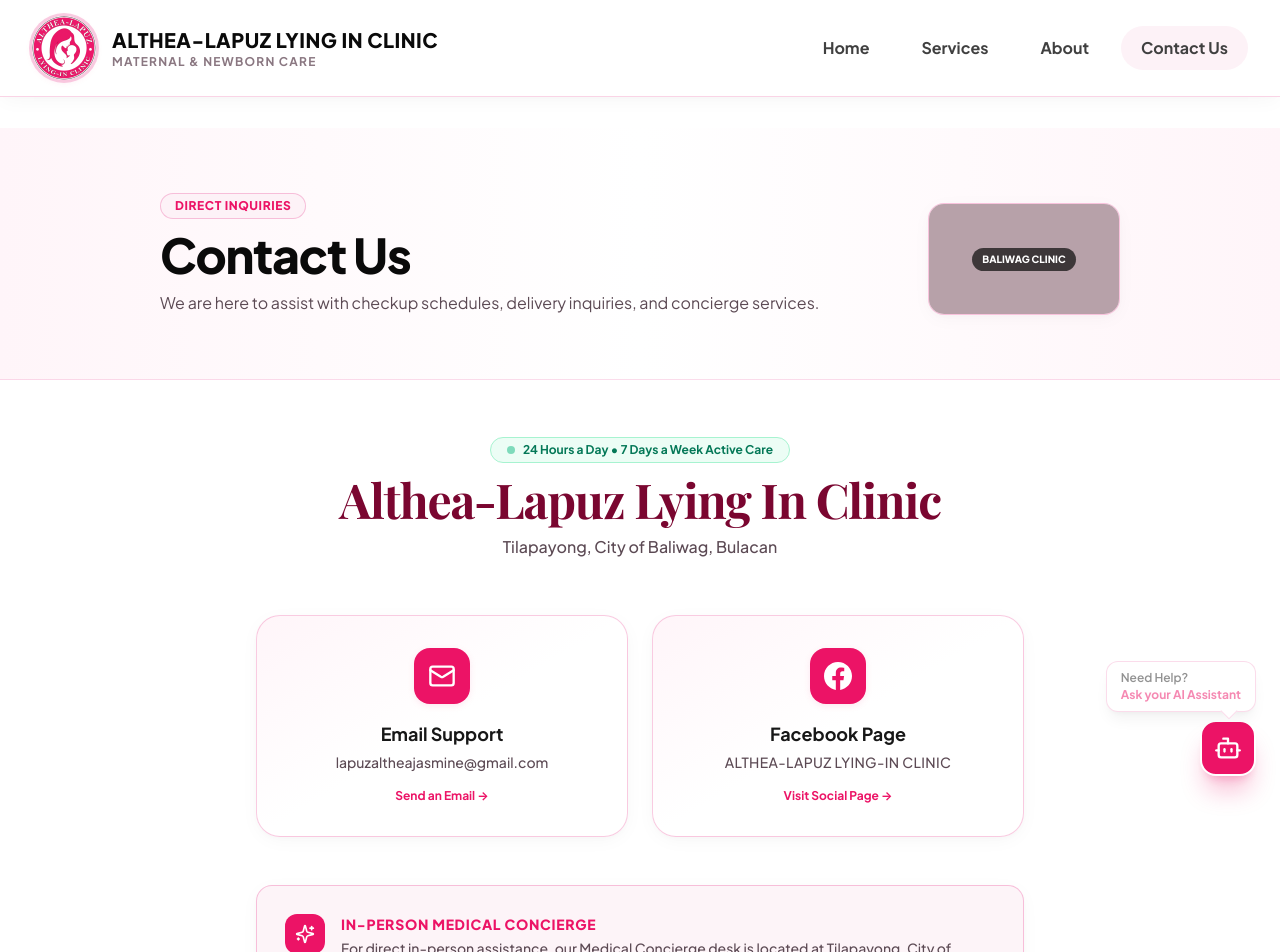
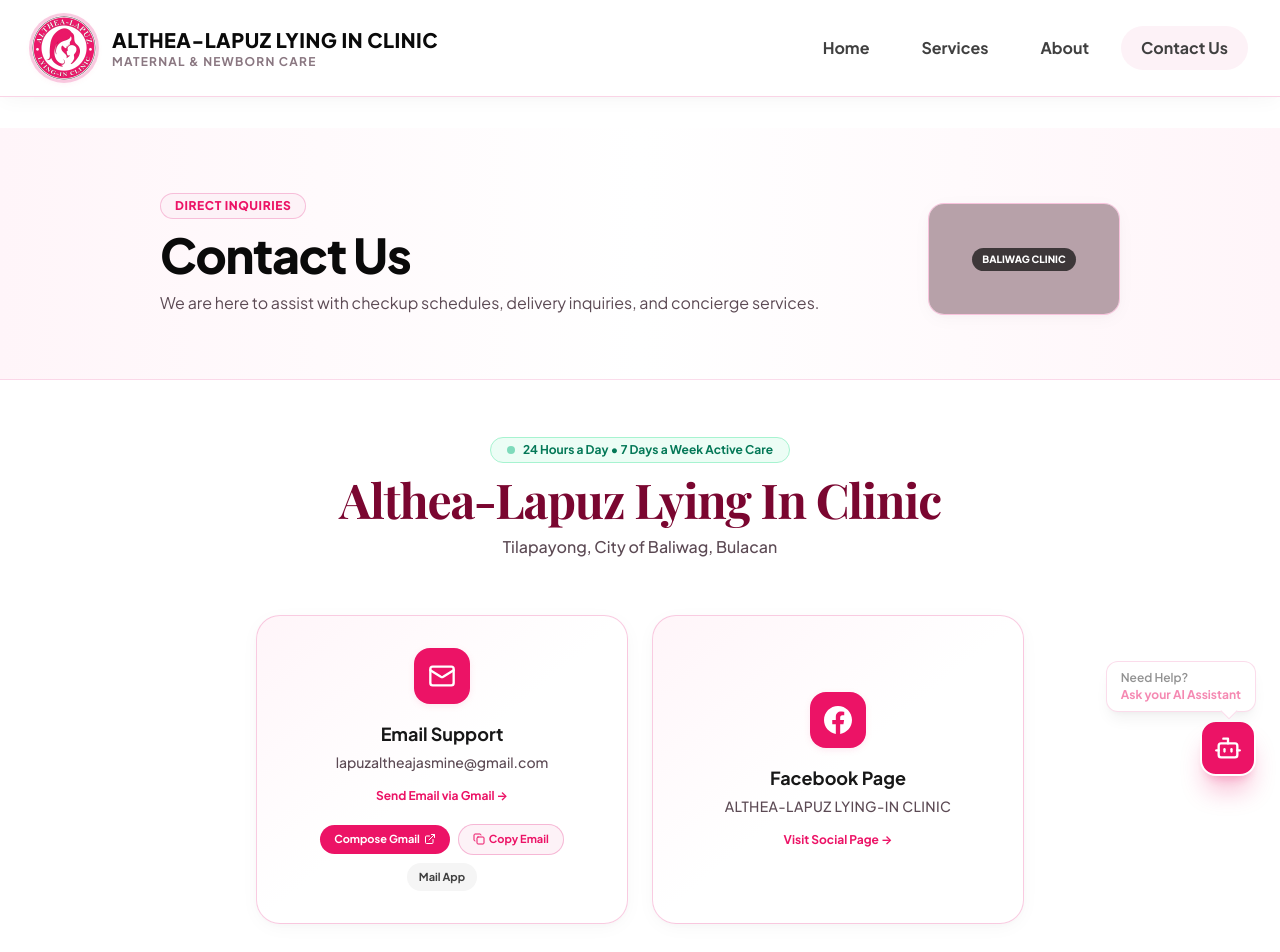
Before and after one commit to scaradook13/ALTHEA-LAPUZ-LYING-IN-CLINIC, a Vue app: page /contact in a window 1280 px wide. Shown: the top 952 px of the page. Built offline with nearby package versions, Linux system fonts and the light colour scheme; grey boxes are pictures that could not be loaded; a web font is replaced by a local one.

Commit message:
fix: resolve email click issue by adding direct web Gmail compose, auto-clipboard copy, and multi-client fallback

```diff
--- a/src/components/sections/ContactPreviewSection.vue
+++ b/src/components/sections/ContactPreviewSection.vue
@@ -48,18 +48,54 @@
         </a>
 
         <!-- Email -->
-        <a
-          href="mailto:lapuzaltheajasmine@gmail.com?subject=Inquiry%20-%20Althea-Lapuz%20Lying-In%20Clinic"
-          class="bg-white hover:bg-brand-subtle/50 p-6 rounded-2xl border border-brand-border/60 hover:border-brand-primary shadow-card hover:shadow-card-hover transition-all duration-300 flex flex-col items-center text-center space-y-3 group cursor-pointer"
+        <div
+          @click="openEmail"
+          class="bg-white hover:bg-brand-subtle/50 p-6 rounded-2xl border border-brand-border/60 hover:border-brand-primary shadow-card hover:shadow-card-hover transition-all duration-300 flex flex-col items-center text-center space-y-3 group cursor-pointer relative"
+          title="Click to compose an email in Gmail or copy address"
         >
           <div class="w-12 h-12 rounded-2xl bg-brand-soft flex items-center justify-center text-brand-primary group-hover:scale-110 transition-transform">
             <Mail class="w-6 h-6" />
           </div>
           <div>
             <h3 class="text-xs font-extrabold uppercase tracking-wider text-text-muted">Email Inquiries</h3>
-            <p class="text-sm font-bold text-brand-primary mt-1 break-all">lapuzaltheajasmine@gmail.com</p>
+            <p class="text-sm font-bold text-brand-primary mt-1 break-all select-all">lapuzaltheajasmine@gmail.com</p>
           </div>
-        </a>
+
+          <div v-if="copied" class="px-3 py-0.5 bg-emerald-100 text-emerald-800 text-[11px] font-bold rounded-full flex items-center gap-1 animate-pulse">
+            <Check class="w-3 h-3" />
+            <span>Copied & Opening Gmail!</span>
+          </div>
+          <span v-else class="text-[11px] font-bold text-brand-primary group-hover:underline flex items-center gap-1">
+            <span>Send Email via Gmail →</span>
+          </span>
+
+          <div class="flex items-center gap-1.5 pt-1" @click.stop>
+            <a
+              :href="gmailUrl"
+              target="_blank"
+              rel="noopener noreferrer"
+              class="px-2.5 py-1 bg-brand-primary text-white text-[10px] font-bold rounded-full shadow-xs hover:bg-brand-primary-hover transition-colors flex items-center gap-1 cursor-pointer"
+            >
+              <span>Gmail</span>
+              <ExternalLink class="w-2.5 h-2.5" />
+            </a>
+            <button
+              @click="copyEmail"
+              type="button"
+              class="px-2.5 py-1 bg-brand-soft text-brand-primary border border-brand-border/80 text-[10px] font-bold rounded-full hover:bg-brand-primary hover:text-white transition-all flex items-center gap-1 cursor-pointer"
+            >
+              <Copy class="w-2.5 h-2.5" />
+              <span>{{ copied ? 'Copied!' : 'Copy' }}</span>
+            </button>
+            <a
+              :href="mailtoUrl"
+              class="px-2.5 py-1 bg-neutral-100 text-neutral-700 hover:bg-neutral-200 text-[10px] font-bold rounded-full transition-colors"
+              title="Open default mail client"
+            >
+              <span>Mail App</span>
+            </a>
+          </div>
+        </div>
       </div>
 
       <!-- Wide Location Map Box -->
@@ -99,5 +135,28 @@
 </template>
 
 <script setup>
-import { Phone, MapPin, Mail, ExternalLink } from '@lucide/vue'
+import { ref } from 'vue'
+import { Phone, MapPin, Mail, ExternalLink, Check, Copy } from '@lucide/vue'
+
+const email = 'lapuzaltheajasmine@gmail.com'
+const subject = encodeURIComponent('Inquiry - Althea-Lapuz Lying-In Clinic')
+const mailtoUrl = `mailto:${email}?subject=${subject}`
+const gmailUrl = `https://mail.google.com/mail/?view=cm&fs=1&to=${email}&su=${subject}`
+
+const copied = ref(false)
+
+const copyEmail = () => {
+  if (navigator.clipboard) {
+    navigator.clipboard.writeText(email)
+    copied.value = true
+    setTimeout(() => {
+      copied.value = false
+    }, 3000)
+  }
+}
+
+const openEmail = () => {
+  copyEmail()
+  window.open(gmailUrl, '_blank')
+}
 </script>
--- a/src/views/ContactView.vue
+++ b/src/views/ContactView.vue
@@ -52,9 +52,10 @@
       <!-- Contact Cards (2 Columns: Email & Facebook) -->
       <div class="grid grid-cols-1 sm:grid-cols-2 gap-6 pt-2 max-w-3xl mx-auto">
         <!-- Email Card -->
-        <a
-          href="mailto:lapuzaltheajasmine@gmail.com?subject=Inquiry%20-%20Althea-Lapuz%20Lying-In%20Clinic"
-          class="bg-gradient-to-br from-brand-subtle via-white to-white p-8 rounded-3xl border border-brand-border/60 hover:border-brand-primary flex flex-col items-center justify-center space-y-4 group shadow-card hover:shadow-card-hover transition-all duration-300 cursor-pointer"
+        <div
+          @click="openEmail"
+          class="bg-gradient-to-br from-brand-subtle via-white to-white p-8 rounded-3xl border border-brand-border/60 hover:border-brand-primary flex flex-col items-center justify-center space-y-4 group shadow-card hover:shadow-card-hover transition-all duration-300 cursor-pointer text-center relative"
+          title="Click to compose an email in Gmail or copy address"
         >
           <div class="w-14 h-14 rounded-2xl bg-brand-primary group-hover:scale-110 transition-transform flex items-center justify-center text-white shadow-brand-sm">
             <Mail class="w-7 h-7" />
@@ -63,12 +64,48 @@
             <h3 class="text-lg font-bold text-neutral-900 group-hover:text-brand-primary transition-colors">
               Email Support
             </h3>
-            <p class="text-xs sm:text-sm text-text-secondary font-medium mt-1 break-all">
+            <p class="text-xs sm:text-sm text-text-secondary font-medium mt-1 break-all select-all">
               lapuzaltheajasmine@gmail.com
             </p>
           </div>
-          <span class="text-xs font-bold text-brand-primary group-hover:underline">Send an Email →</span>
-        </a>
+
+          <!-- Dynamic Status Notification -->
+          <div v-if="copied" class="px-3.5 py-1 bg-emerald-100 text-emerald-800 text-xs font-bold rounded-full flex items-center gap-1.5 animate-pulse">
+            <Check class="w-3.5 h-3.5" />
+            <span>Email Copied & Opening Gmail!</span>
+          </div>
+          <span v-else class="text-xs font-bold text-brand-primary group-hover:underline flex items-center gap-1">
+            <span>Send Email via Gmail →</span>
+          </span>
+
+          <!-- Quick Action Buttons -->
+          <div class="flex flex-wrap items-center justify-center gap-2 pt-1" @click.stop>
+            <a
+              :href="gmailUrl"
+              target="_blank"
+              rel="noopener noreferrer"
+              class="px-3.5 py-1.5 bg-brand-primary text-white text-[11px] font-bold rounded-full shadow-xs hover:bg-brand-primary-hover hover:shadow-brand transition-all flex items-center gap-1 cursor-pointer"
+            >
+              <span>Compose Gmail</span>
+              <ExternalLink class="w-3 h-3" />
+            </a>
+            <button
+              @click="copyEmail"
+              type="button"
+              class="px-3.5 py-1.5 bg-brand-soft text-brand-primary border border-brand-border/80 text-[11px] font-bold rounded-full hover:bg-brand-primary hover:text-white transition-all flex items-center gap-1 cursor-pointer"
+            >
+              <Copy class="w-3 h-3" />
+              <span>{{ copied ? 'Copied! ✓' : 'Copy Email' }}</span>
+            </button>
+            <a
+              :href="mailtoUrl"
+              class="px-3 py-1.5 bg-neutral-100 text-neutral-700 hover:bg-neutral-200 text-[11px] font-bold rounded-full transition-colors flex items-center gap-1"
+              title="Open default system mail client"
+            >
+              <span>Mail App</span>
+            </a>
+          </div>
+        </div>
 
         <!-- Facebook Card -->
         <a
@@ -160,5 +197,29 @@
 </template>
 
 <script setup>
-import { Mail, MapPin, Sparkles, ExternalLink } from '@lucide/vue'
+import { ref } from 'vue'
+import { Mail, MapPin, Sparkles, ExternalLink, Check, Copy } from '@lucide/vue'
+
+const email = 'lapuzaltheajasmine@gmail.com'
+const subject = encodeURIComponent('Inquiry - Althea-Lapuz Lying-In Clinic')
+const mailtoUrl = `mailto:${email}?subject=${subject}`
+const gmailUrl = `https://mail.google.com/mail/?view=cm&fs=1&to=${email}&su=${subject}`
+
+const copied = ref(false)
+
+const copyEmail = () => {
+  if (navigator.clipboard) {
+    navigator.clipboard.writeText(email)
+    copied.value = true
+    setTimeout(() => {
+      copied.value = false
+    }, 3000)
+  }
+}
+
+const openEmail = () => {
+  copyEmail()
+  // Opens Gmail web compose directly
+  window.open(gmailUrl, '_blank')
+}
 </script>
```
